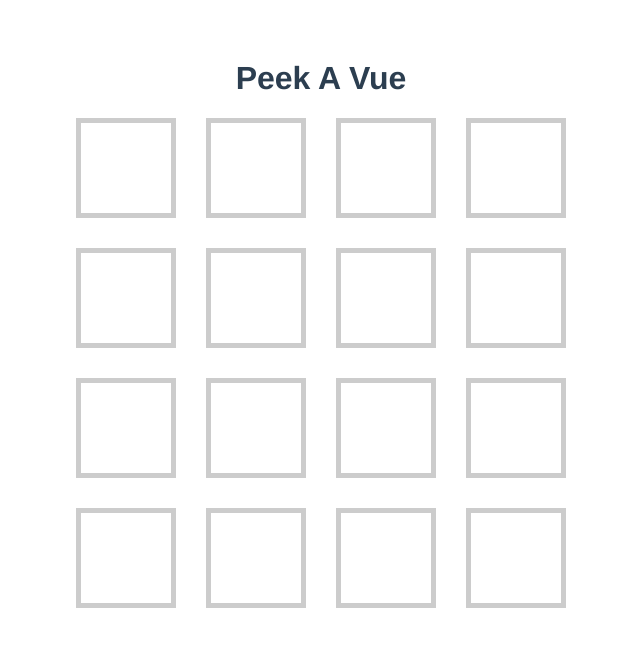
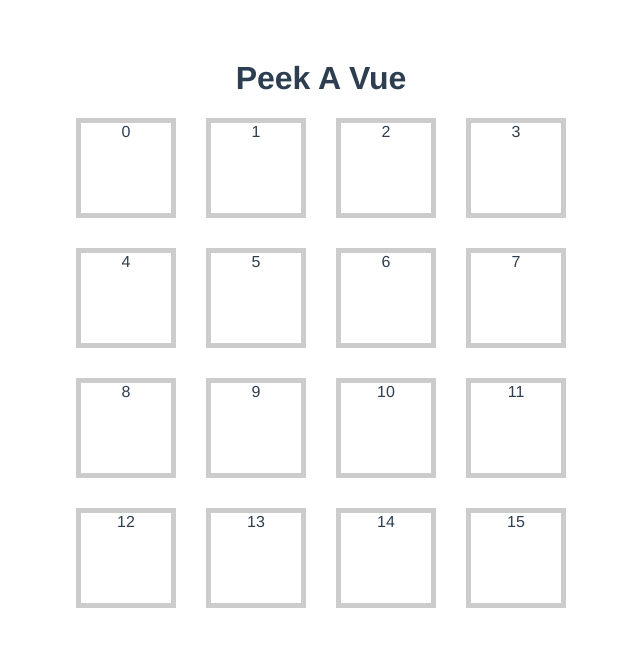
Before and after one commit to hiroto0222/vue-card-match, a Vue app: page / in a window 1280 px wide. Shown: the top 646 px of the page, without its empty margins (319-959 px from the left). Built offline with nearby package versions, Linux system fonts and the light colour scheme.

Commit message:
refactor: create card component with value prop

```diff
--- a/src/App.vue
+++ b/src/App.vue
@@ -1,29 +1,28 @@
 <template>
   <h1>Peek A Vue</h1>
   <section class="game-board">
-    <div class="card"></div>
-    <div class="card"></div>
-    <div class="card"></div>
-    <div class="card"></div>
-    <div class="card"></div>
-    <div class="card"></div>
-    <div class="card"></div>
-    <div class="card"></div>
-    <div class="card"></div>
-    <div class="card"></div>
-    <div class="card"></div>
-    <div class="card"></div>
-    <div class="card"></div>
-    <div class="card"></div>
-    <div class="card"></div>
-    <div class="card"></div>
+    <Card v-for="(card, idx) in cardList" :value="card" :key="`card-${idx}`" />
   </section>
 </template>
 
 <script>
+import Card from "./components/Card.vue";
+
 export default {
   name: "App",
-  components: {},
+  components: {
+    Card,
+  },
+  setup() {
+    const cardList = [];
+    for (let i = 0; i < 16; i++) {
+      cardList.push(i)
+    }
+
+    return {
+      cardList
+    }
+  }
 };
 </script>
 
--- /dev/null
+++ b/src/components/Card.vue
@@ -0,0 +1,18 @@
+<template>
+  <div class="card">
+    {{ value }}
+  </div>
+</template>
+
+<script>
+export default {
+  props: {
+    value: {
+      type: Number,
+      required: true,
+    },
+  },
+};
+</script>
+
+<style></style>
```
